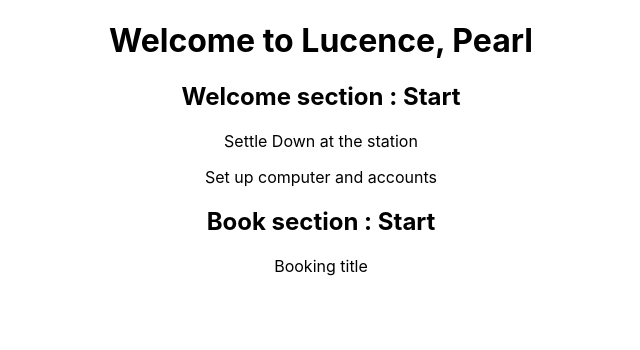
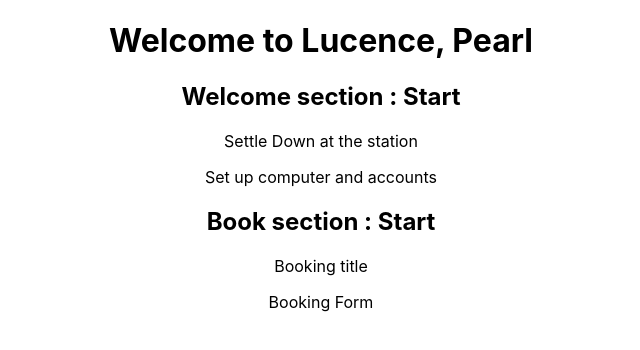
Before and after one commit to Pearl-15/myreact, a React (Create React App) app: page / in a window 1280 px wide. Shown: the top 350 px of the page, without its empty margins (319-959 px from the left). Built offline with nearby package versions, Linux system fonts and the light colour scheme.

Commit message:
working on booking form

```diff
--- a/src/App.js
+++ b/src/App.js
@@ -11,6 +11,7 @@ function App() {
 
         <h2>Book section : Start</h2>
         <p>Booking title</p>
+        <p>Booking Form</p>
     </div>
   );
 }
```
